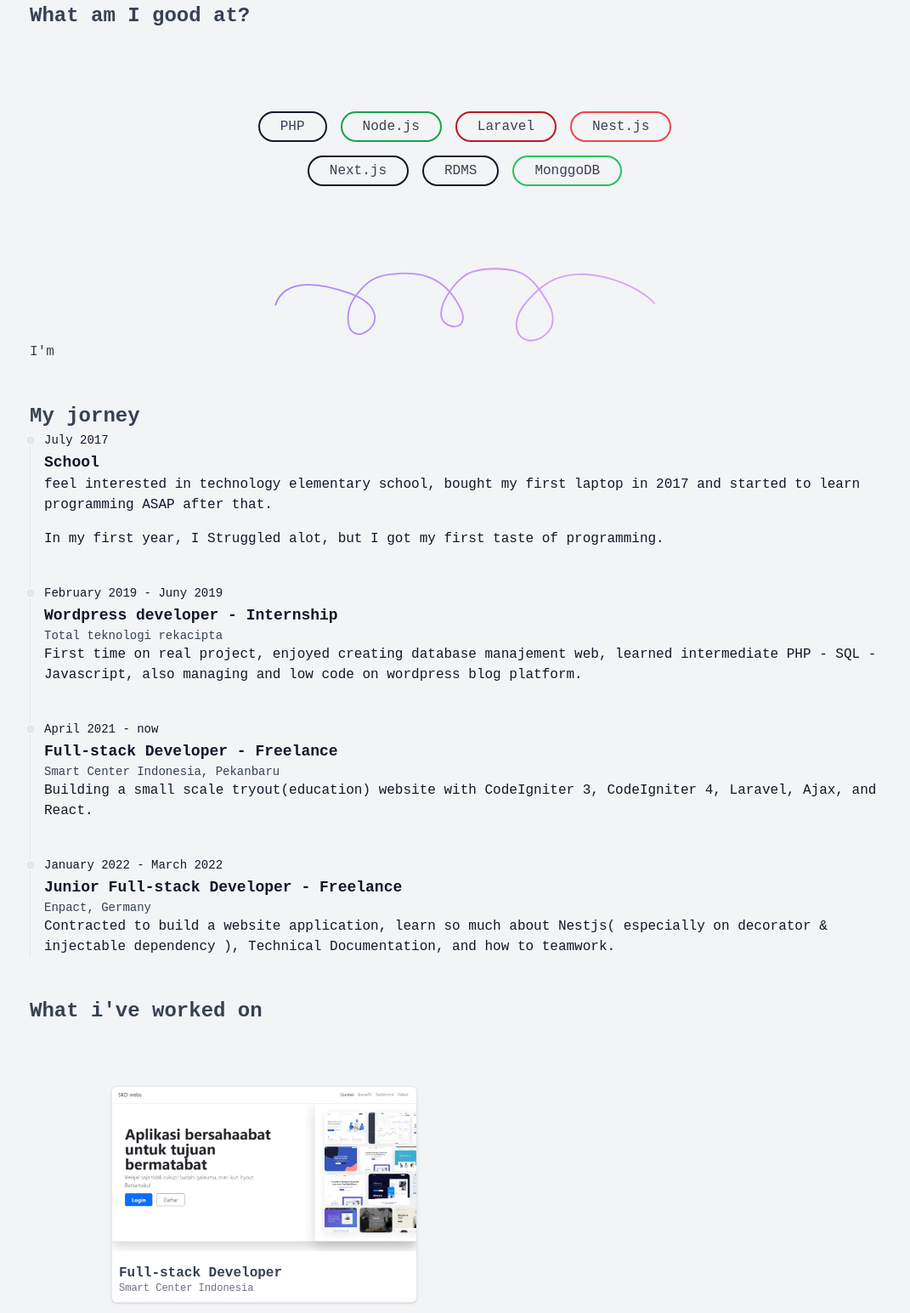
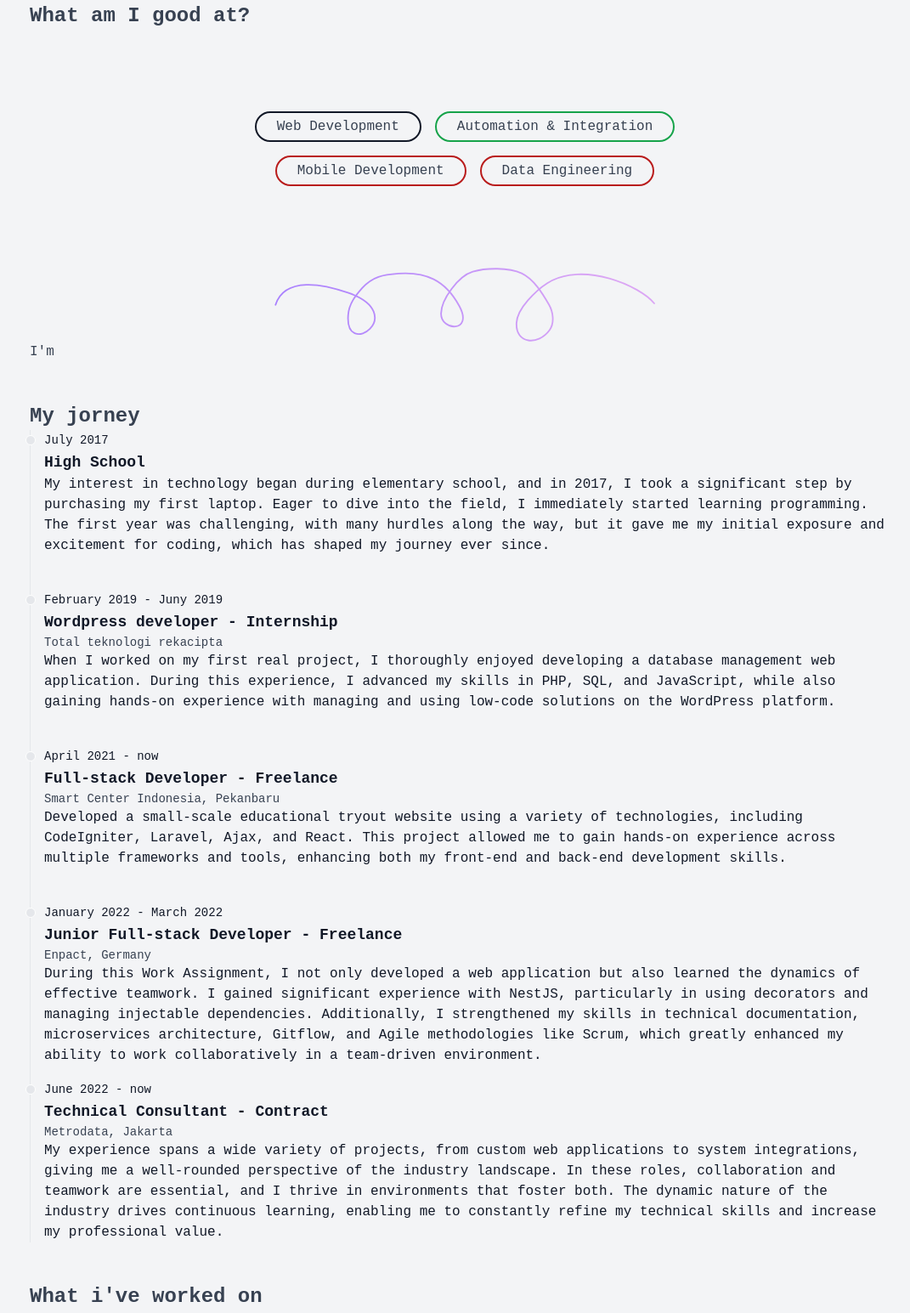
Before and after one commit to blanc08/blanc08.github.io, a website: page index.html in a window 1280 px wide. Shown: the part 797-2342 px from the top of the page at 85% size, without its empty margins (93-1164 px from the left). Drawn offline with Linux system fonts and the light colour scheme.

Commit message:
update 09-17-2024

```diff
--- a/index.html
+++ b/index.html
@@ -22,35 +22,27 @@
           <h1 class="text-5xl font-bold first-letter:uppercase">
             Hi, I'm Bagus Oktaviadi
           </h1>
-          <span class="text-2xl">a programmer</span>
+          <span class="text-2xl">Tech Enthusiast - Software Developer</span>
         </div>
         <div
-          class="blob h-[100px] w-[220px] overflow-hidden bg-[url('/src/images/_background.jpg')] bg-cover bg-center md:block md:h-[220px]"
+          class="blob h-[100px] w-[220px] overflow-hidden bg-[url('/src/images/background.jpg')] bg-cover bg-center md:block md:h-[220px]"
         ></div>
       </div>
       <div class="relative max-w-md">
         <img src="/src/images/line.svg" alt="sda" />
       </div>
     </section>
-    <!-- Skills -->
     <section>
       <h2 class="text-2xl font-semibold">What am I good at?</h2>
       <div
         class="my-6 flex flex-row flex-wrap justify-center gap-4 md:my-24 lg:px-64"
       >
-        <div class="rounded-3xl border-2 border-gray-900 px-6 py-1">PHP</div>
+        <div class="rounded-3xl border-2 border-gray-900 px-6 py-1">Web Development</div>
         <div class="rounded-3xl border-2 border-green-600 px-6 py-1">
-          Node.js
+          Automation & Integration
         </div>
-        <div class="rounded-3xl border-2 border-red-700 px-6 py-1">Laravel</div>
-        <div class="rounded-3xl border-2 border-red-500 px-6 py-1">Nest.js</div>
-        <div class="rounded-3xl border-2 border-gray-900 px-6 py-1">
-          Next.js
-        </div>
-        <div class="rounded-3xl border-2 border-gray-900 px-6 py-1">RDMS</div>
-        <div class="rounded-3xl border-2 border-green-500 px-6 py-1">
-          MonggoDB
-        </div>
+        <div class="rounded-3xl border-2 border-red-700 px-6 py-1">Mobile Development</div>
+        <div class="rounded-3xl border-2 border-red-700 px-6 py-1">Data Engineering</div>
       </div>
       <div class="relative mx-auto max-w-md">
         <img src="/src/images/line.svg" alt="sda" />
@@ -67,14 +59,9 @@
           <time class="mb-1 text-sm leading-none text-gray-900">
             July 2017
           </time>
-          <h3 class="text-lg font-semibold text-gray-900">School</h3>
+          <h3 class="text-lg font-semibold text-gray-900">High School</h3>
           <p class="mb-4 text-base font-normal text-gray-900">
-            feel interested in technology elementary school, bought my first
-            laptop in 2017 and started to learn programming ASAP after that.
-          </p>
-          <p class="mb-4 text-base font-normal text-gray-900">
-            In my first year, I Struggled alot, but I got my first taste of
-            programming.
+            My interest in technology began during elementary school, and in 2017, I took a significant step by purchasing my first laptop. Eager to dive into the field, I immediately started learning programming. The first year was challenging, with many hurdles along the way, but it gave me my initial exposure and excitement for coding, which has shaped my journey ever since.
           </p>
         </li>
         <!-- Internship -->
@@ -90,9 +77,7 @@
           </h3>
           <h4 class="text-sm">Total teknologi rekacipta</h4>
           <p class="mb-4 text-base font-normal text-gray-900">
-            First time on real project, enjoyed creating database manajement
-            web, learned intermediate PHP - SQL - Javascript, also managing and
-            low code on wordpress blog platform.
+            When I worked on my first real project, I thoroughly enjoyed developing a database management web application. During this experience, I advanced my skills in PHP, SQL, and JavaScript, while also gaining hands-on experience with managing and using low-code solutions on the WordPress platform.
           </p>
         </li>
         <!-- SCI Freelance -->
@@ -108,8 +93,7 @@
           </h3>
           <h4 class="text-sm">Smart Center Indonesia, Pekanbaru</h4>
           <p class="mb-4 text-base font-normal text-gray-900">
-            Building a small scale tryout(education) website with CodeIgniter 3,
-            CodeIgniter 4, Laravel, Ajax, and React.
+            Developed a small-scale educational tryout website using a variety of technologies, including CodeIgniter, Laravel, Ajax, and React. This project allowed me to gain hands-on experience across multiple frameworks and tools, enhancing both my front-end and back-end development skills.
           </p>
         </li>
         <!-- Enpact -->
@@ -125,9 +109,23 @@
           </h3>
           <h4 class="text-sm">Enpact, Germany</h4>
           <p class="mb-4 text-base font-normal text-gray-900">
-            Contracted to build a website application, learn so much about
-            Nestjs( especially on decorator & injectable dependency ), Technical
-            Documentation, and how to teamwork.
+            During this Work Assignment, I not only developed a web application but also learned the dynamics of effective teamwork. I gained significant experience with NestJS, particularly in using decorators and managing injectable dependencies. Additionally, I strengthened my skills in technical documentation, microservices architecture, Gitflow, and Agile methodologies like Scrum, which greatly enhanced my ability to work collaboratively in a team-driven environment.
+          </p>
+        </li>
+        <!-- Metrodata -->
+        <li class="ml-4">
+          <div
+            class="absolute -left-1.5 mt-1.5 h-3 w-3 rounded-full border border-white bg-gray-200 dark:border-gray-900 dark:bg-gray-700"
+          ></div>
+          <time class="mb-1 text-sm leading-none text-gray-900">
+            June 2022 - now
+          </time>
+          <h3 class="text-lg font-semibold text-gray-900">
+            Technical Consultant - Contract
+          </h3>
+          <h4 class="text-sm">Metrodata, Jakarta</h4>
+          <p class="mb-4 text-base font-normal text-gray-900">
+            My experience spans a wide variety of projects, from custom web applications to system integrations, giving me a well-rounded perspective of the industry landscape. In these roles, collaboration and teamwork are essential, and I thrive in environments that foster both. The dynamic nature of the industry drives continuous learning, enabling me to constantly refine my technical skills and increase my professional value.
           </p>
         </li>
       </ol>
```
